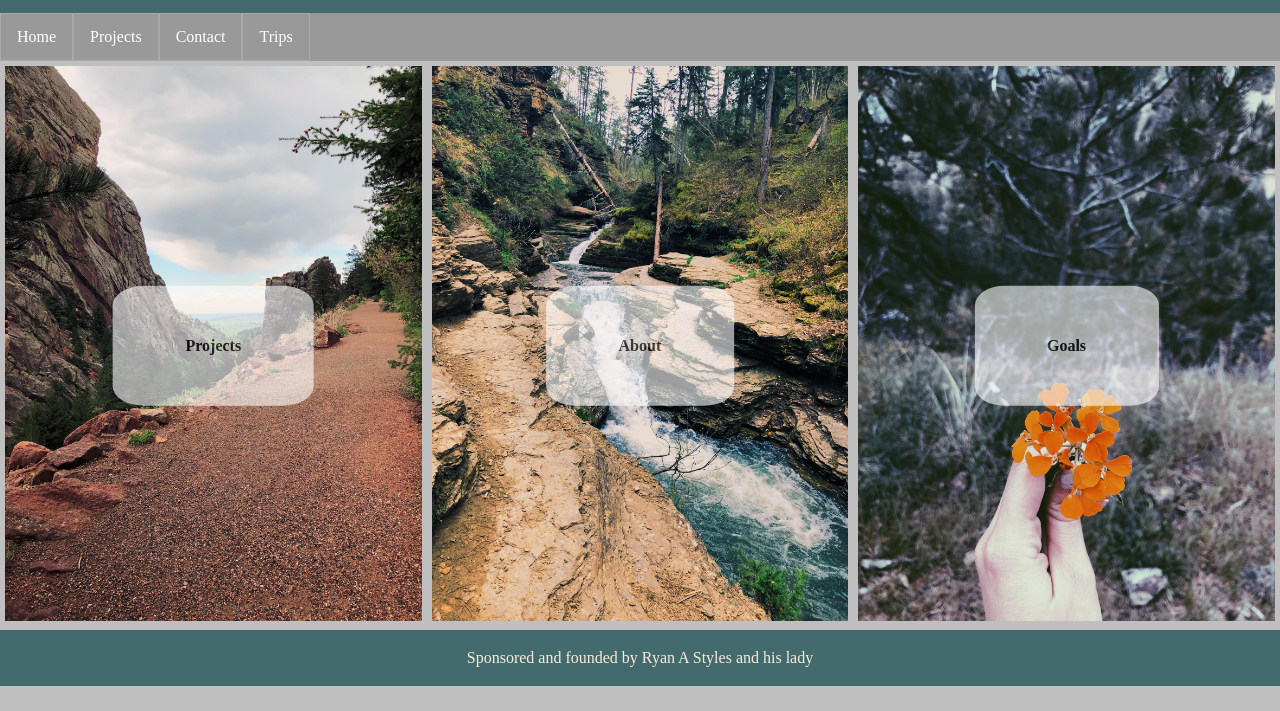
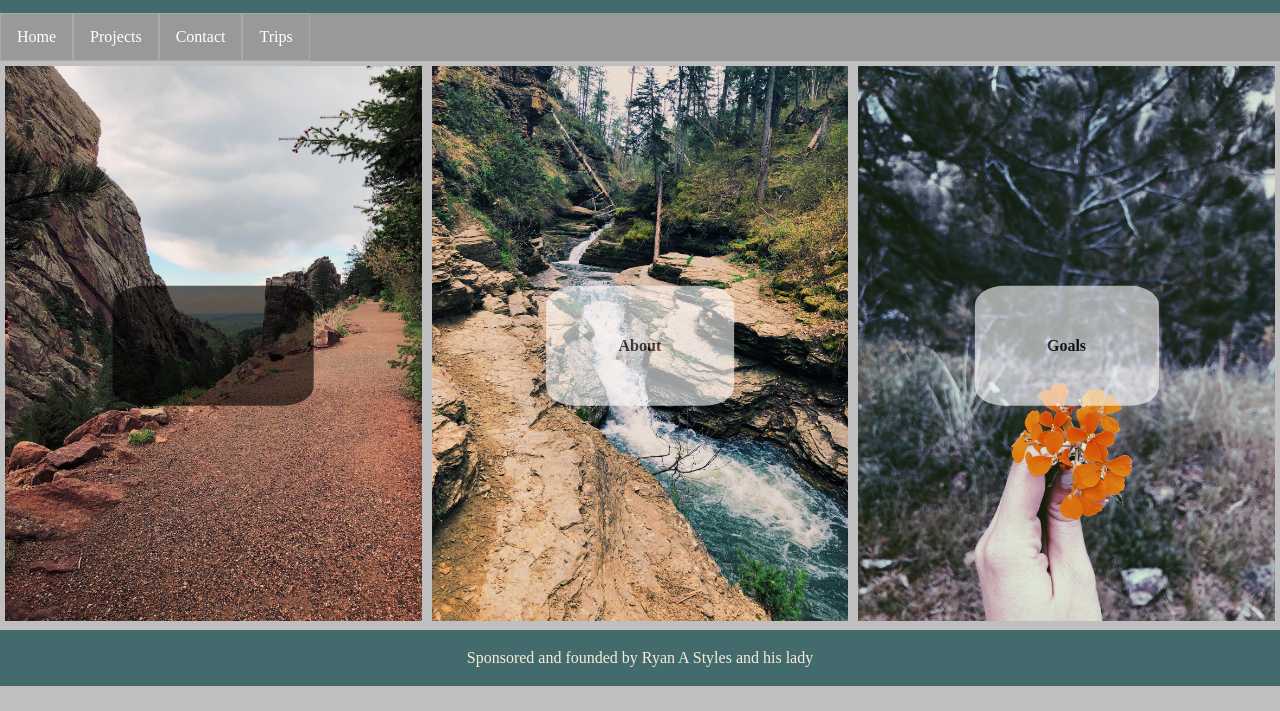
Before and after one commit to RyanStyles/RyanStyles.github.io, a plain HTML site: page Ali.html in a window 1280 px wide. In both pictures the pointer is over the element 213 px from the left and 434 px from the top of the page. Shown: the part 89-800 px from the top of the page. Drawn offline with Linux system fonts and the light colour scheme.

Commit message:
css test

```diff
--- a/Ali.css
+++ b/Ali.css
@@ -76,7 +76,7 @@ div.centered {
   }
   div.clearfix a {color: black;}
   a{ text-decoration: none;}
-div.container :hover{background-color: black;}
+div.centered:hover{background-color: black;}
 a:hover{color: white;}
 
 .img-container {
```
